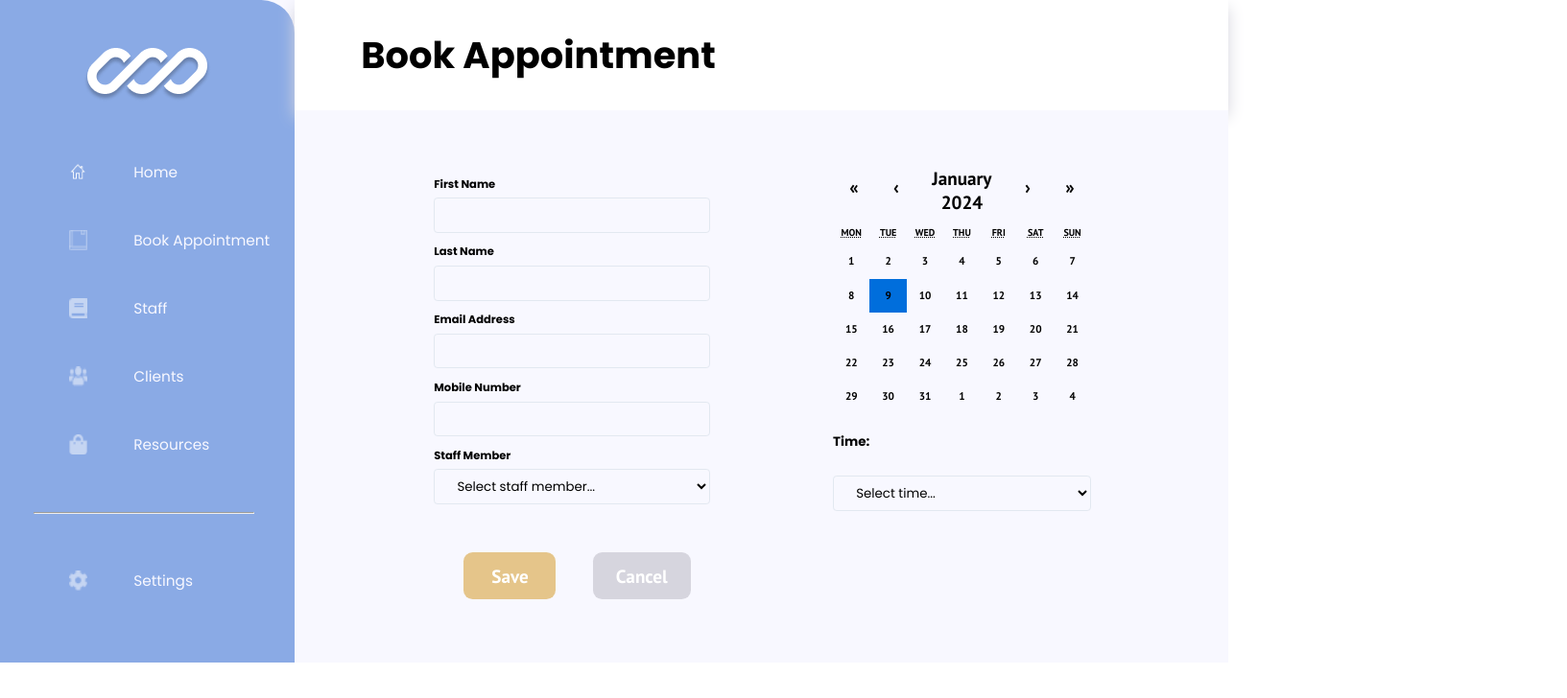
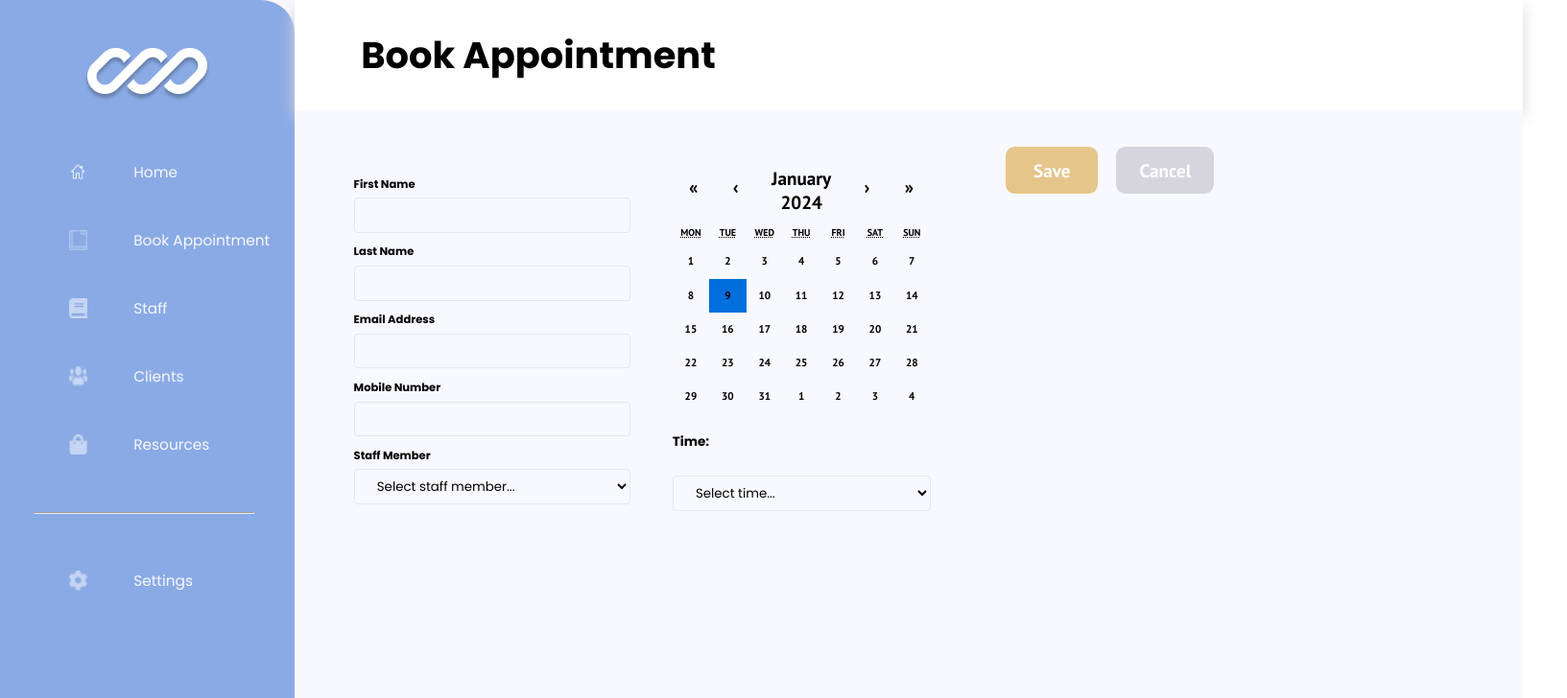
Before and after one commit to nology-tech/verde-client-project, a React (Vite) app: page /book-appointment in a window 1280 px wide. Shown: the top 728 px of the page at 96% size, 1633 px wide, since content can reach past the window. Built offline with nearby package versions, Linux system fonts and the light colour scheme.

Commit message:
mobile version changes done

```diff
--- a/src/pages/BookAppointment/BookAppointment.scss
+++ b/src/pages/BookAppointment/BookAppointment.scss
@@ -7,6 +7,7 @@
 .book-appointment {
   background-color: $clr-white;
   font-weight: bold;
+  height: 100vh;
 
   &__form {
     font-size: 0.7rem;
@@ -97,14 +98,20 @@
   &__buttons {
     display: flex;
     justify-content: center;
-    flex-direction: column;
+    flex-direction: row;
+    flex-wrap: wrap;
+
+
 
     .save-button {
       display: none;
+
     }
 
     .submit-button {
-      margin-bottom: 0.6rem;
+      margin-right: 1rem
+
+
     }
   }
 
@@ -120,6 +127,12 @@
 }
 
 @media screen and (min-width: $desktop-breakpoint) {
+
+  .container {
+    width: 100%;
+    background-color: $clr-secondary-lt;
+  }
+
   .book-appointment {
     width: 100%;
     background-color: $clr-secondary-lt;
@@ -137,7 +150,8 @@
 
         display: flex;
         flex-direction: row;
-        margin-right: 25rem;
+        margin-right: 20rem;
+        flex-wrap: nowrap;
 
         .save-button {
           display: block;
@@ -155,13 +169,18 @@
       }
 
       .headerForm-container {
+        background-color: $clr-secondary-lt;
         width: 100%;
+
+
+
+
       }
 
       .book-appointment__form{
         padding: 2rem;
         display: flex;
-        flex-wrap: wrap;
+        //flex-wrap: wrap;
         width: 100%;
         justify-content: space-evenly;
         background-color: $clr-secondary-lt;
@@ -177,6 +196,7 @@
         display: flex;
         flex-direction: column;
         justify-content: space-evenly;
+        background-color: $clr-secondary-lt;
 
         input {
           background-color: $clr-secondary-lt;
@@ -198,6 +218,7 @@
         justify-content: space-around;
         font-size: 0.6rem;
         margin-bottom: 2rem;
+        background-color: $clr-secondary-lt;
 
         input {
           background-color: $clr-secondary-lt;
@@ -216,10 +237,9 @@
   }
 
   .book-appointment__buttons {
-    margin-left: 5rem;
+    margin-left: 3rem;
 
     .save-button {
-      margin-right: 2rem;
       height: 1rem;
     }
 
--- a/src/pages/BookAppointment/BookAppointment.tsx
+++ b/src/pages/BookAppointment/BookAppointment.tsx
@@ -132,6 +132,7 @@ const BookAppointment = () => {
             />
             {/* uses npmjs react-calendar package */}
           </div>
+
           <form className="book-appointment__form">
             <div className="book-appointment__form--leftside">
               <label>First Name</label>
@@ -240,6 +241,7 @@ const BookAppointment = () => {
                 />
               </div>
             </div>
+
           </form>
         </div>
         <Footer variant="light" />
```
